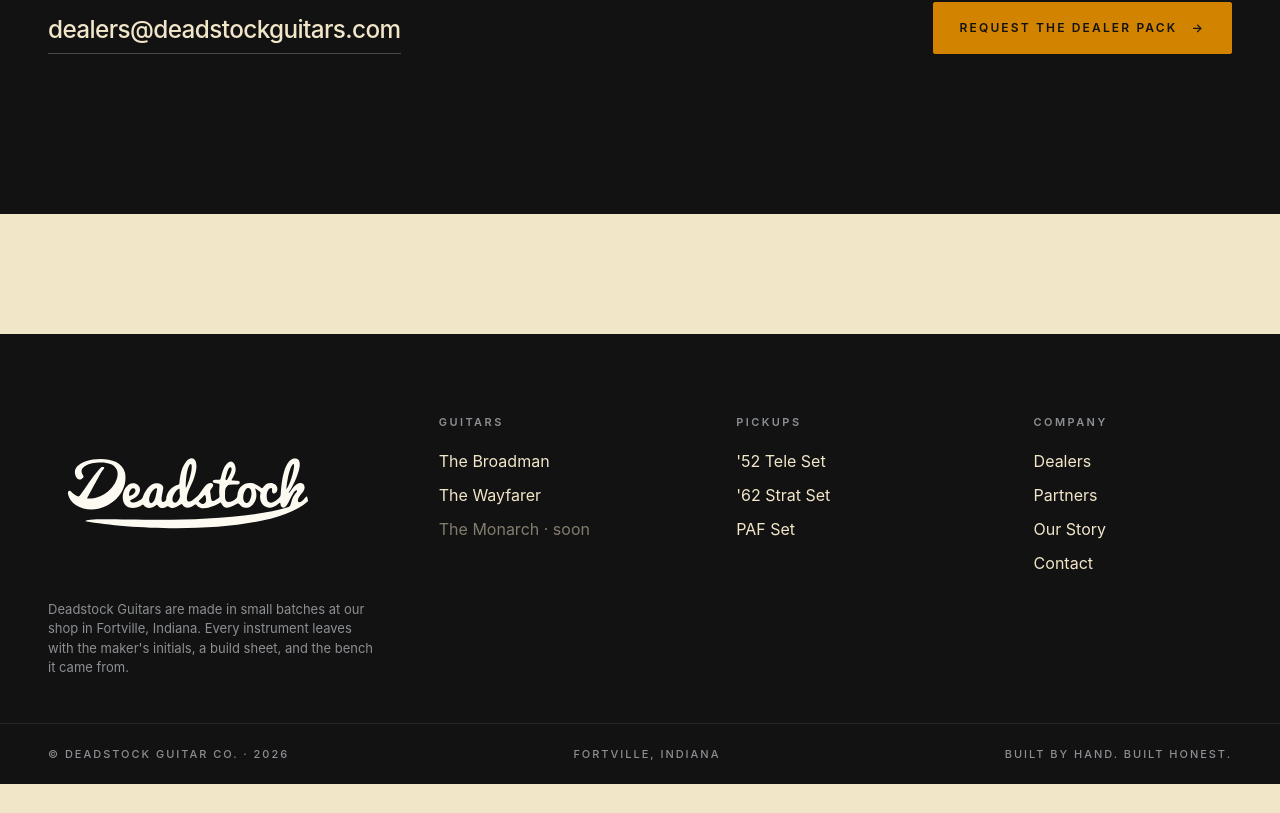
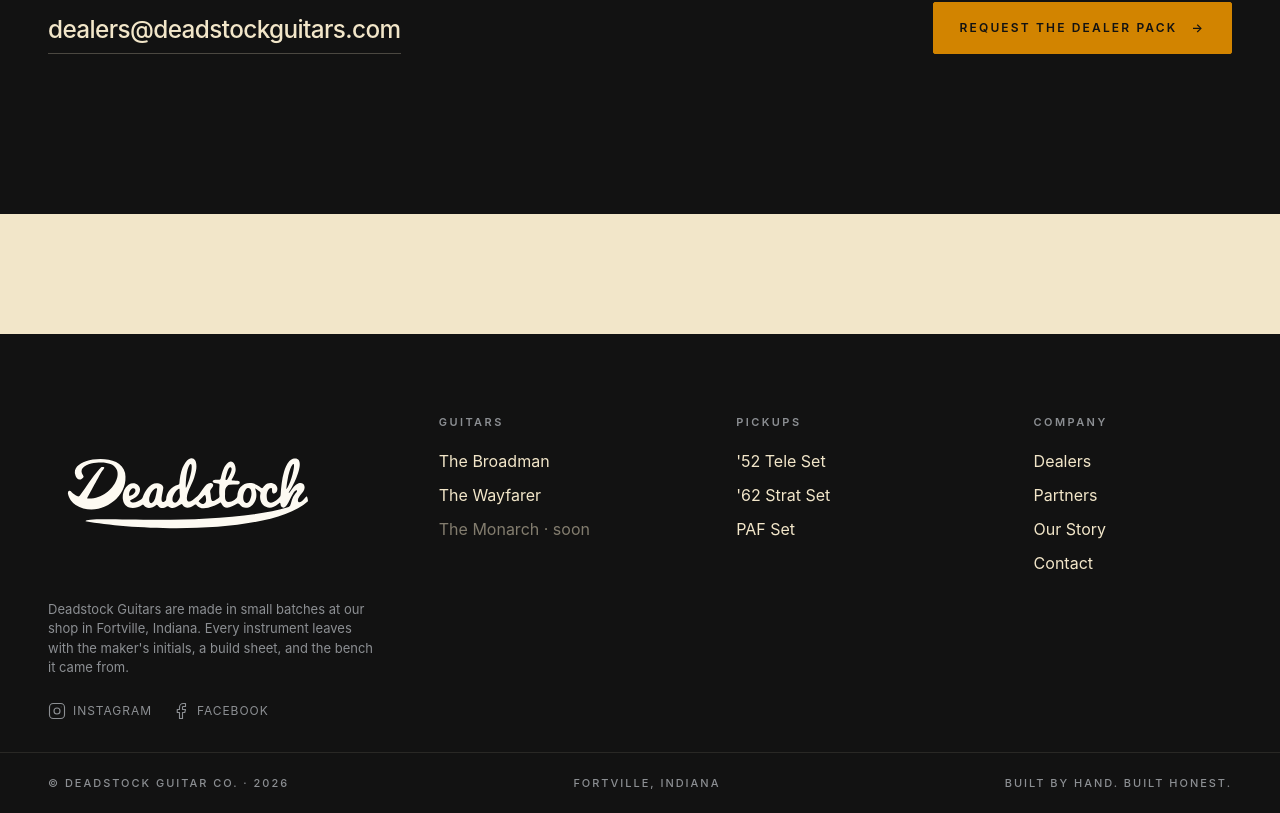
Before and after one commit to dakotafmg/deadstock, a React (Vite) app: page / in a window 1280 px wide. Shown: the part 6265-7078 px from the top of the page. Before the commit the page ends 7049 px from the top, so only its background shows below. Built offline with nearby package versions, Linux system fonts and the light colour scheme.

Commit message:
Add Instagram and Facebook links to footer

```diff
--- a/src/shared.jsx
+++ b/src/shared.jsx
@@ -98,6 +98,22 @@ export function Footer({ onNavigate }) {
             Fortville, Indiana. Every instrument leaves with the maker's
             initials, a build sheet, and the bench it came from.
           </p>
+          <div className="footer-social">
+            <a href="https://www.instagram.com/deadstockguitars/" target="_blank" rel="noopener noreferrer" className="footer-social-link" aria-label="Instagram">
+              <svg width="18" height="18" viewBox="0 0 24 24" fill="none" stroke="currentColor" strokeWidth="1.5" strokeLinecap="round" strokeLinejoin="round">
+                <rect x="2" y="2" width="20" height="20" rx="5" ry="5"/>
+                <circle cx="12" cy="12" r="4"/>
+                <circle cx="17.5" cy="6.5" r="0.5" fill="currentColor" stroke="none"/>
+              </svg>
+              Instagram
+            </a>
+            <a href="https://www.facebook.com/DeadstockGuitars" target="_blank" rel="noopener noreferrer" className="footer-social-link" aria-label="Facebook">
+              <svg width="18" height="18" viewBox="0 0 24 24" fill="none" stroke="currentColor" strokeWidth="1.5" strokeLinecap="round" strokeLinejoin="round">
+                <path d="M18 2h-3a5 5 0 0 0-5 5v3H7v4h3v8h4v-8h3l1-4h-4V7a1 1 0 0 1 1-1h3z"/>
+              </svg>
+              Facebook
+            </a>
+          </div>
         </div>
         <div>
           <h4>Guitars</h4>
--- a/src/styles.css
+++ b/src/styles.css
@@ -532,6 +532,24 @@ body::before {
   color: var(--steel);
   max-width: 360px;
 }
+.footer-social {
+  display: flex;
+  gap: 20px;
+  margin-top: 24px;
+}
+.footer-social-link {
+  display: flex;
+  align-items: center;
+  gap: 7px;
+  font-size: 12px;
+  font-family: var(--display);
+  letter-spacing: 0.08em;
+  text-transform: uppercase;
+  color: var(--steel);
+  text-decoration: none;
+  transition: color 0.2s;
+}
+.footer-social-link:hover { color: var(--amber); }
 .footer-bottom {
   border-top: 1px solid rgba(242,230,201,0.10);
   padding: 22px 48px;
```
